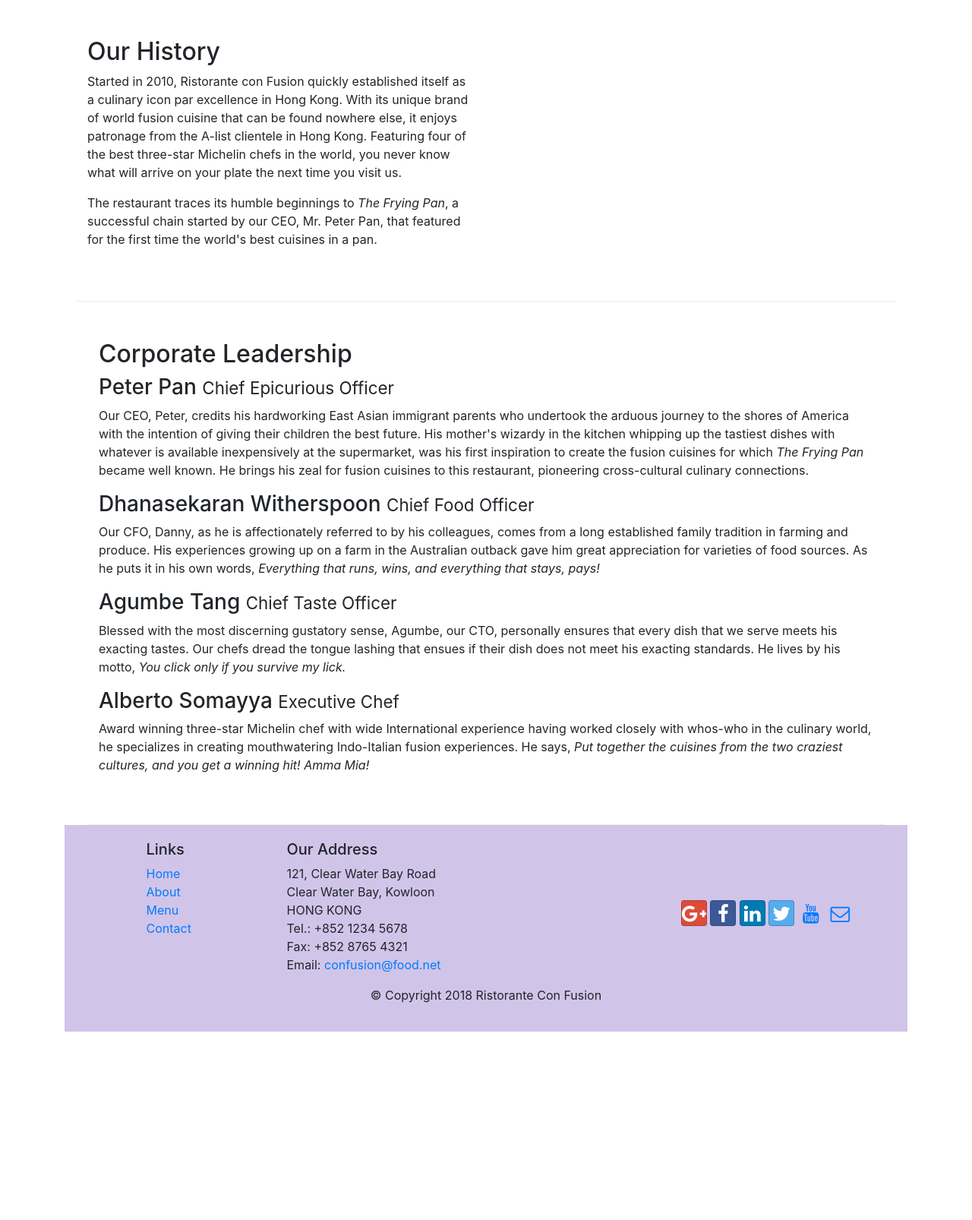
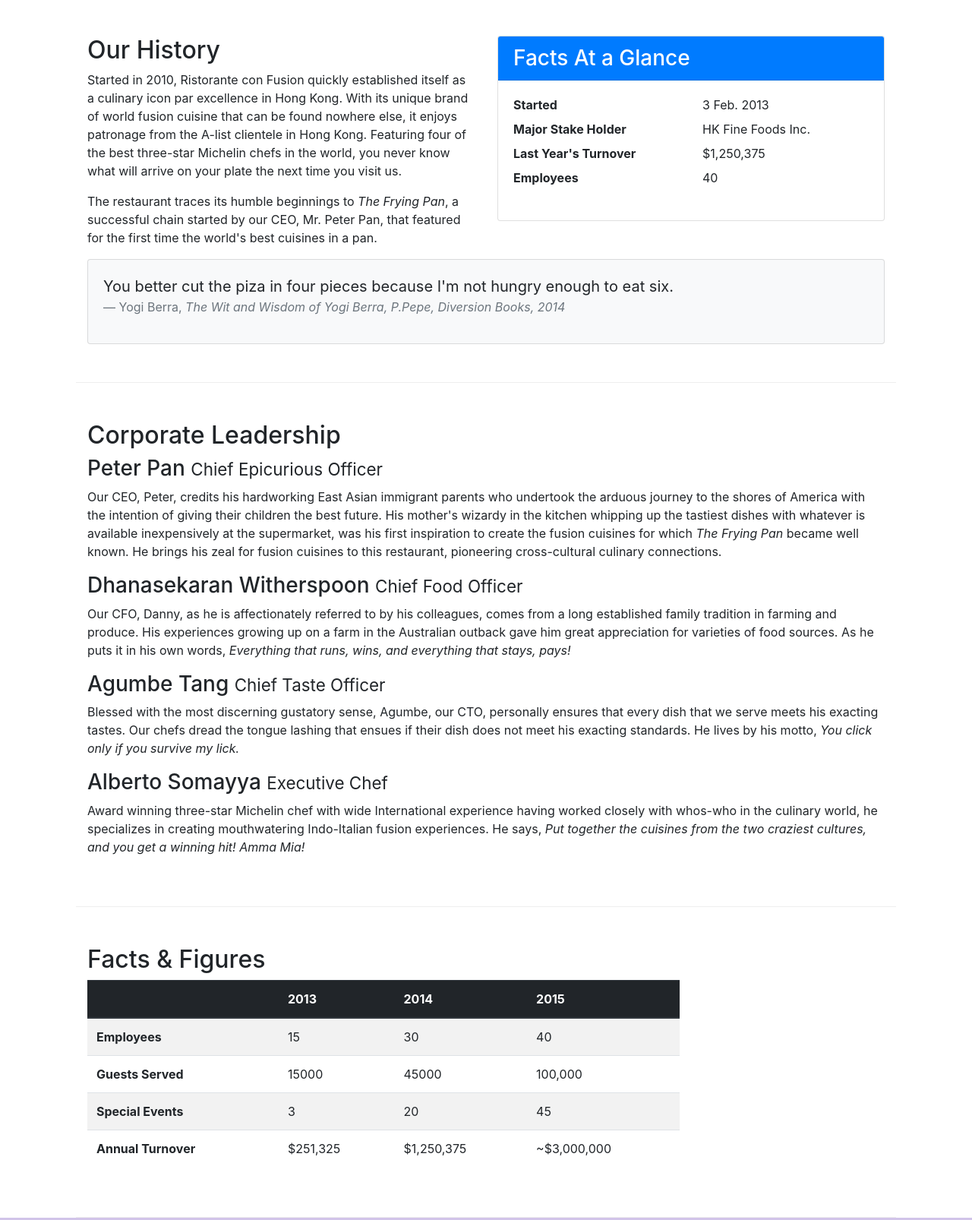
Before and after one commit to olkhl/conFusion, a website: page aboutus.html in a window 1280 px wide. Shown: the part 468-2074 px from the top of the page at 76% size. Before the commit the page ends 1826 px from the top, so only its background shows below. Drawn offline with nearby package versions, Linux system fonts and the light colour scheme.

Commit message:
Tables and Cards

```diff
--- a/aboutus.html
+++ b/aboutus.html
@@ -64,14 +64,41 @@
         </div>
 
         <div class="container">
-            <div class="row row-content align-items-center">
-            <div class="col-12 col-sm-6 col-md-6">
+            <div class="row row-content">
+            <div class="col-sm-6">
                 <h2>Our History</h2>
                 <p>Started in 2010, Ristorante con Fusion quickly established itself as a culinary icon par excellence in Hong Kong. With its unique brand of world fusion cuisine that can be found nowhere else, it enjoys patronage from the A-list clientele in Hong Kong.  Featuring four of the best three-star Michelin chefs in the world, you never know what will arrive on your plate the next time you visit us.</p>
                 <p>The restaurant traces its humble beginnings to <em>The Frying Pan</em>, a successful chain started by our CEO, Mr. Peter Pan, that featured for the first time the world's best cuisines in a pan.</p>
             </div>
-            <div class= "col col-sm-6 col-md-6">
+            <div class= "col-sm">
+                <div class="card">
+                    <h3 class="card-header bg-primary text-white"> Facts At a Glance</h3>
+                    <div class="card-body">
+                        <dl class="row">
+                            <dt class="col-6">Started</dt>
+                            <dd class="col-6">3 Feb. 2013</dd>
+                            <dt class="col-6">Major Stake Holder</dt>
+                            <dd class="col-6">HK Fine Foods Inc.</dd>
+                            <dt class="col-6">Last Year's Turnover</dt>
+                            <dd class="col-6">$1,250,375</dd>
+                            <dt class="col-6">Employees</dt>
+                            <dd class="col-6">40</dd>
+                        </dl>
+                    </div>
             </div>
+        </div>
+        <div class="col-12">
+            <div class="card card-body bg-light">
+                <blockquote class="blockquote">
+                    <p class="mb-0"> You better cut the piza in four pieces because I'm not hungry enough to eat six. </p>
+                <footer class="blockquote-footer">Yogi Berra,
+                    <cite title="Source Title"> The Wit and Wisdom of Yogi Berra, P.Pepe, Diversion Books, 2014
+                    </cite>
+                </footer>
+                </blockquote>
+            </div>
+        </div>
+    </div>
         </div>
 
 
@@ -89,6 +116,50 @@
                 <p class=" d-none d-sm-block">Award winning three-star Michelin chef with wide International experience having worked closely with whos-who in the culinary world, he specializes in creating mouthwatering Indo-Italian fusion experiences. He says, <em>Put together the cuisines from the two craziest cultures, and you get a winning hit! Amma Mia!</em></p>
             </div>
         </div>
+        <div class="row row-content">
+            <div class="col-12 col-sm-9">
+                <h2>Facts &amp; Figures</h2>
+                <div class="table-responsive">
+                    <table class="table table-striped">
+                        <thead class="thead-dark">
+                            <tr>
+                                <th>&nbsp;</th>
+                                <th>2013</th>
+                                <th>2014</th>
+                                <th>2015</th>
+                            </tr>
+                        </thead>
+                        <tbody>
+                            <tr>
+                                <th>Employees</th>
+                                <td>15</td>
+                                <td>30</td>
+                                <td>40</td>
+                            </tr>
+                            <tr>
+                                <th>Guests Served</th>
+                                <td>15000</td>
+                                <td>45000</td>
+                                <td>100,000</td>
+                            </tr>
+                            <tr>
+                                <th>Special Events</th>
+                                <td>3</td>
+                                <td>20</td>
+                                <td>45</td>
+                            </tr>
+                            <tr>
+                                <th>Annual Turnover</th>
+                                <td>$251,325</td>
+                                <td>$1,250,375</td>
+                                <td>~$3,000,000</td>
+                            </tr>
+                        </tbody>
+                    </table>
+                </div>
+            </div>
+            <div class="col-12 col-sm-3"></div>
+        </div>
        </div>
 
     </div>
@@ -102,7 +173,7 @@
                         <li><a href="./index.html">Home</a></li>
                         <li><a href="#">About</a></li>
                         <li><a href="#">Menu</a></li>
-                        <li><a href="#">Contact</a></li>
+                        <li><a href="./contactus.html">Contact</a></li>
                     </ul>
                 </div>
                 <div class="col-7 col-sm-5">
```
